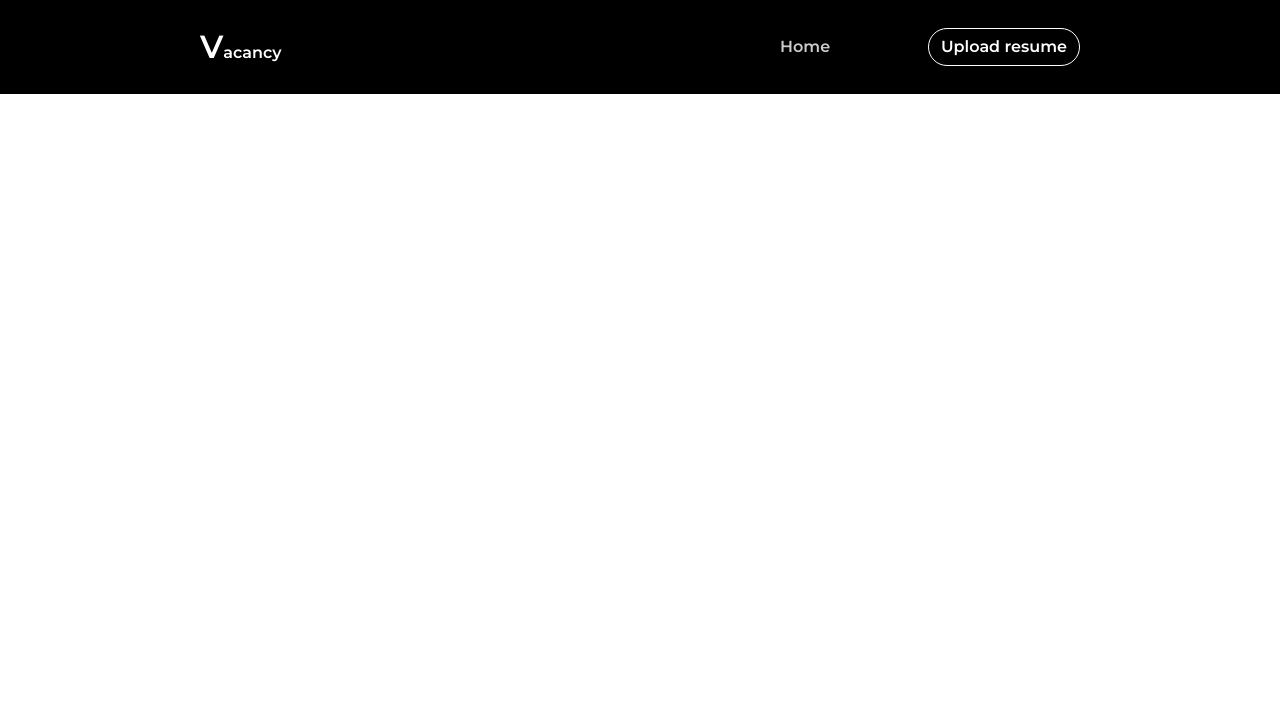
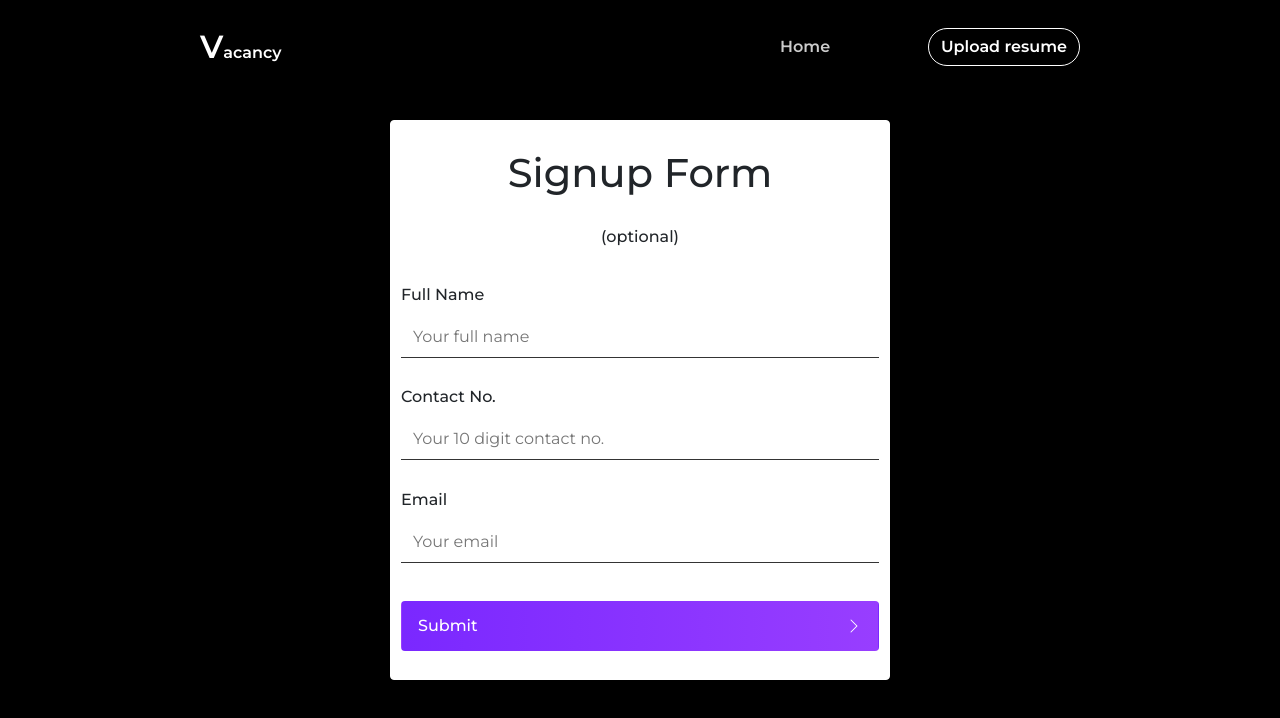
Before and after one commit to anas40/vacancy, a React (Create React App) app: page /register in a window 1280 px wide. Shown: the top 718 px of the page. Built offline with nearby package versions, Linux system fonts and the light colour scheme.

Commit message:
scroll behavior and form complete

```diff
--- a/package.json
+++ b/package.json
@@ -4,6 +4,7 @@
   "private": true,
   "dependencies": {
     "bootstrap": "^5.0.1",
+    "bootstrap-icons": "^1.5.0",
     "react": "^17.0.2",
     "react-bootstrap": "^1.6.1",
     "react-dom": "^17.0.2",
--- /dev/null
+++ b/src/assets/css/signup.css
@@ -0,0 +1,49 @@
+.fullView{
+    height: 100vh;
+    background-color: #000;
+}
+.fullView .form-container{
+    height: 70%;
+    width: max(300px, min(50%, 500px));
+    margin: auto;
+    border: 1px solid white;
+    border-radius: 4px;
+    background-color: #fff;
+}
+
+.signup-form{
+    border-radius: 4px;
+    display: flex;
+    flex-direction: column;
+    justify-content: space-evenly;
+    height: 100%;
+    font-weight: 500;
+}
+
+.signup-form h1{
+    margin:10px;
+    text-align: center;
+}
+.signup-form p{
+    text-align: center;
+}
+.signup-form label{
+    width: calc(100% - 20px);
+    margin-left: 10px;
+}
+.signup-form input {
+    padding: 8px 12px;
+    width: calc(100% - 20px);
+    margin: 10px;
+    border: none;
+    border-bottom: 1px solid #343434;
+}
+
+.signup-form button,.signup-form button:hover{
+    padding: 12px 16px;
+    background: linear-gradient(90deg,#7a28ff,#983eff);
+    color: white;
+    width: calc(100% - 20px);
+    margin: 10px;
+    font-weight: 500;
+}
--- a/src/components/header/index.js
+++ b/src/components/header/index.js
@@ -2,7 +2,9 @@ import './header.css';
 
 
 function Header() {
-
+  function pickFile(){
+    document.querySelector('#resume').click()
+  }
   return (
     <header>
       <div className="nav d-flex justify-content-between align-items-center">
@@ -12,7 +14,7 @@ function Header() {
         <div className="navbar d-flex justify-content-between ">
           <div><a href="/">Home</a></div>
           <div>
-            <button className="btn">Upload resume</button>
+            <button className="btn" onClick={pickFile}>Upload resume</button>
           </div>
         </div>
       </div>
--- a/src/components/hero/index.js
+++ b/src/components/hero/index.js
@@ -1,13 +1,36 @@
+import { useEffect } from 'react';
+import { useHistory } from 'react-router-dom'
 import './hero.css';
 
 function Hero() {
+  const history = useHistory()
+  function pickFile(){
+    document.querySelector('#resume').click()
+  }
+  function checkFile(){
+    const id = setInterval(()=>{
+      if(document.getElementById("resume").value != "") {
+        history.push('/register')
+     }
+    },2000)
+    console.log(id);
+    return id
+  }
+  useEffect(()=>{
+    const id = checkFile()
+    return function (){
+      clearInterval(id)
+    }
+  },[])
+
   return (
-    <section className="hero d-flex align-items-center justify-content-center">
+    <section id="hero" className="hero d-flex align-items-center justify-content-center">
       <div className="container d-flex justify-content-evenly align-items-center">
         <h1>Thousands of jobs<br /> in a single click.</h1>
         <h2>Stop refilling out the same applications over and over. Fill out Vacancy's common application to apply for thousands of jobs. Upload your resume now to get started.</h2>
         <div className="upload-button-container">
-          <button className="btn">Upload resume</button>
+          <button className="btn" onClick={pickFile}>Upload resume</button>
+          <input style={{position:'absolute',zIndex:'-10',left:'0'}} type="file" id="resume" name="resume" accept="application/pdf" />
         </div>
       </div>
     </section>
@@ -15,5 +38,3 @@ function Hero() {
 }
 
 export default Hero;
-{/* <label htmlFor="resume">Uplaod resume</label>
-          <input type="file" name="resume" id="resume" /> */}
--- a/src/components/key-element/index.js
+++ b/src/components/key-element/index.js
@@ -1,13 +1,16 @@
 import './keyElement.css';
 
 function Key(props) {
+  function scrollToHero(){
+    document.querySelector("#hero").scrollIntoView()
+  }
   return (
     <section className="fullHeight" style={{backgroundImage:`url(${props.box.image})`}}>
       <div className="container d-flex justify-content-center">
         <h3 className="heading-text">{props.box.heading}</h3>
         <p className="para-text">{props.box.para}</p>
         <div>
-          <button className="btn">{props.box.buttonText}</button>
+          <button className="btn" onClick={scrollToHero}>{props.box.buttonText}</button>
         </div>
       </div>
     </section>
--- a/src/index.css
+++ b/src/index.css
@@ -1,15 +1,21 @@
 @import url('https://fonts.googleapis.com/css2?family=Montserrat:wght@300;400;500;600;700&display=swap');
 
-*{
+html {
+  scroll-behavior: smooth;
+}
+
+* {
   margin: 0;
   padding: 0;
   box-sizing: border-box;
   font-family: Montserrat;
 }
-:root{
-  --primary-color:#000;
+
+:root {
+  --primary-color: #000;
 }
-body{
+
+body {
   background-color: white;
   position: relative;
 }
--- a/src/pages/signup.js
+++ b/src/pages/signup.js
@@ -1,7 +1,37 @@
+import '../assets/css/signup.css'
 function Signup() {
+  function submitForm(event) {
+    event.preventDefault()
+    console.log("Form submitted");
+  }
   return (
     <main>
-    Signup
+      <div className="fullView d-flex align-items-center">
+        <div className="form-container">
+          <form className="signup-form" onSubmit={submitForm}>
+            <h1>Signup Form </h1>
+            <p>(optional)</p>
+            <div className="name">
+              <label htmlFor="fullName">Full Name</label>
+              <input type="text" id="fullName" required placeholder="Your full name" maxLength="50" minLength="2" />
+            </div>
+            <div className="contact">
+              <label htmlFor="contact">Contact No.</label>
+              <input type="text" id="contact" required placeholder="Your 10 digit contact no." maxLength="10" minLength="10" />
+            </div>
+            <div className="email">
+              <label htmlFor="email">Email</label>
+              <input type="email" id="email" required placeholder="Your email" />
+            </div>
+            <button className="btn d-flex align-items-center justify-content-between" type="submit">
+              <span>Submit</span>
+              <svg xmlns="http://www.w3.org/2000/svg" width="16" height="16" fill="currentColor" className="bi bi-chevron-right" viewBox="0 0 16 16">
+                <path fillRule="evenodd" d="M4.646 1.646a.5.5 0 0 1 .708 0l6 6a.5.5 0 0 1 0 .708l-6 6a.5.5 0 0 1-.708-.708L10.293 8 4.646 2.354a.5.5 0 0 1 0-.708z" />
+              </svg>
+            </button>
+          </form>
+        </div>
+      </div>
     </main>
   );
 }
```
Also changed, not shown: 1 other file (tests, documents, lock files or other folders).
